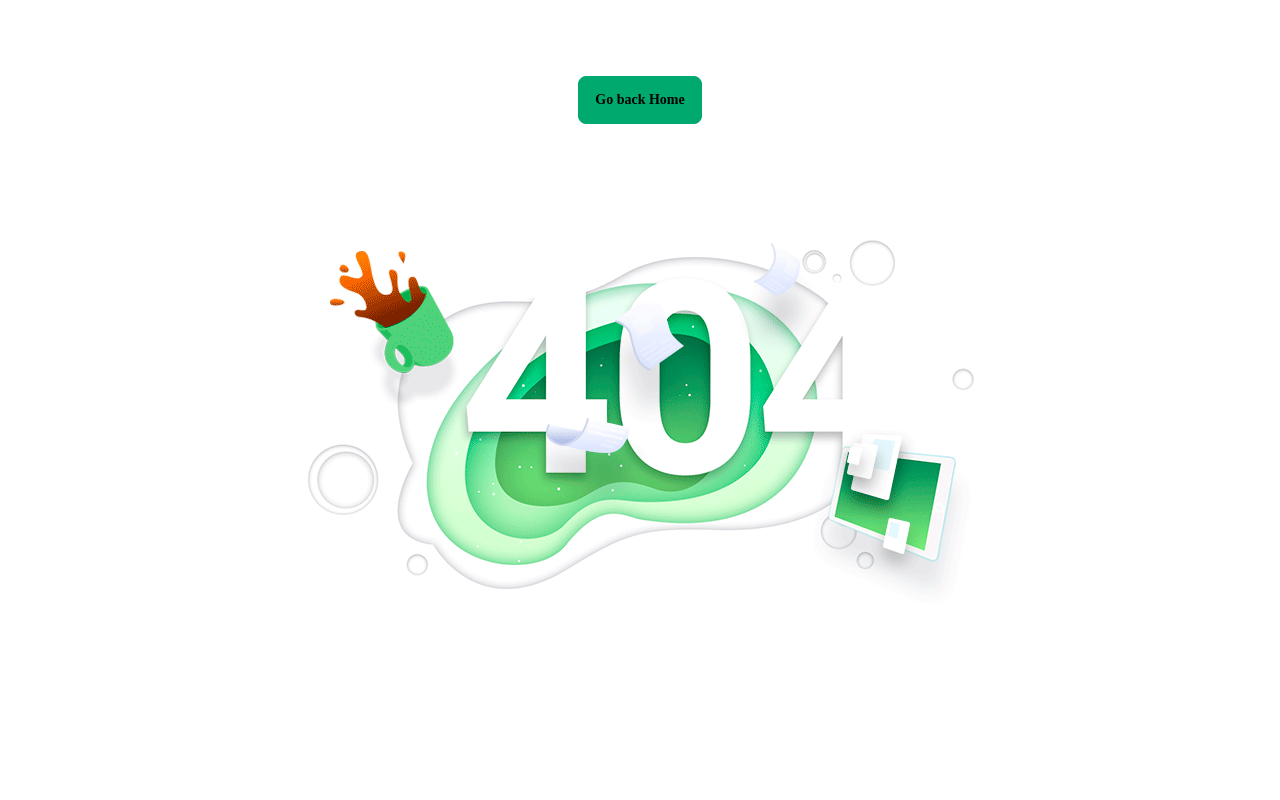
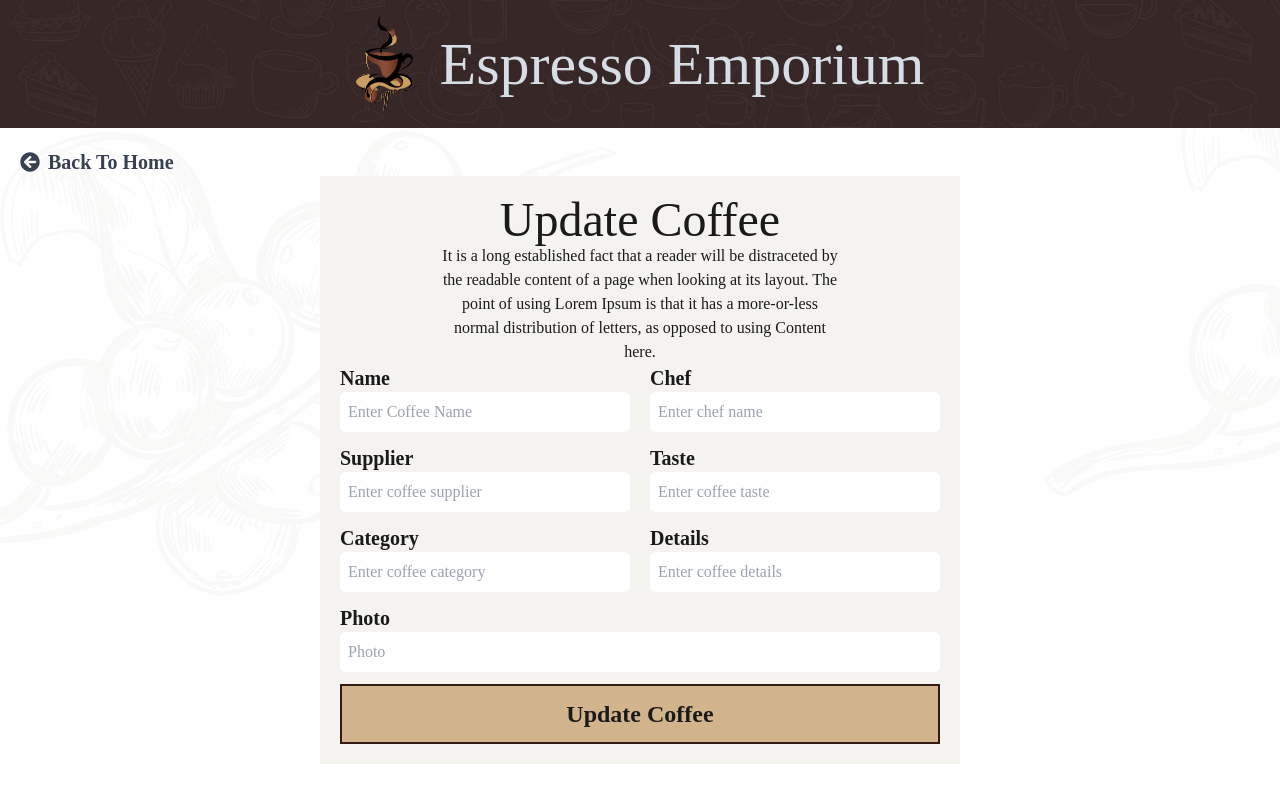
Before and after one commit to itsahadul99/Coffe-Store-Clients, a React (Vite) app: page /updateCoffee in a window 1280 px wide. Before the commit this address had no page. Shown: the top 800 px of the page. Built offline with nearby package versions, Linux system fonts and the light colour scheme; a web font is replaced by a local one.

Commit message:
added popular products, update coffee page, details product page

```diff
--- /dev/null
+++ b/src/components/DetailsProducts.jsx
@@ -0,0 +1,32 @@
+import { FaArrowCircleLeft } from "react-icons/fa";
+import { Link } from "react-router-dom";
+import bg from '../assets/images/more/footerBg.png';
+import coffee from '../assets/images/1.png';
+
+const DetailsProducts = () => {
+    return (
+        <div style={{ backgroundImage: `url(${bg})` }}>
+            <div className="max-w-7xl mx-auto">
+                <Link to="/"><button className='text-[#374151] text-xl font-semibold pl-5 pt-5 flex gap-2 items-center'><FaArrowCircleLeft /> Back To Home</button></Link>
+                <div className="w-full md:w-1/2 mx-auto bg-[#F4F3F0]">
+                    <div className="flex flex-col lg:flex-row items-center justify-center sm:gap-5 lg:gap-10 p-5 md:p-10">
+                        <div>
+                            <img src={coffee} alt="" />
+                        </div>
+                        <div>
+                            <h2 className="text-[#331A15] text-lg md:text-3xl">Details</h2>
+                            <p className="text-[#1B1A1A] font-semibold text-sm lg:text-lg">Name: <span className="text-[#5C5B5B] text-sm font-normal">test</span></p>
+                            <p className="text-[#1B1A1A] font-semibold text-sm lg:text-lg">Chef: <span className="text-[#5C5B5B] text-sm font-normal">test</span></p>
+                            <p className="text-[#1B1A1A] font-semibold text-sm lg:text-lg">Supplier: <span className="text-[#5C5B5B] text-sm font-normal">test</span></p>
+                            <p className="text-[#1B1A1A] font-semibold text-sm lg:text-lg">Taste: <span className="text-[#5C5B5B] text-sm font-normal">test</span></p>
+                            <p className="text-[#1B1A1A] font-semibold text-sm lg:text-lg">Category: <span className="text-[#5C5B5B] text-sm font-normal">test</span></p>
+                            <p className="text-[#1B1A1A] font-semibold text-sm lg:text-lg">Details: <span className="text-[#5C5B5B] text-sm font-normal">test</span></p>
+                        </div>
+                    </div>
+                </div>
+            </div>
+        </div>
+    );
+};
+
+export default DetailsProducts;
--- /dev/null
+++ b/src/components/PopularProducts.jsx
@@ -0,0 +1,40 @@
+import { Link } from 'react-router-dom';
+import firstBg from '../assets/images/more/11.png';
+import coffee from '../assets/images/1.png';
+import { FaEye, FaPen } from 'react-icons/fa';
+import { MdDeleteOutline } from 'react-icons/md';
+const PopularProducts = () => {
+    return (
+        <div style={{ backgroundImage: `url(${firstBg})` }}>
+            <div className="max-w-7xl mx-auto">
+                <div className="text-center py-8 lg:py-16">
+                    <h4 className="text-[#1B1A1A] text-xl my-3">Follow Us Now</h4>
+                    <h1 className="text-[#331A15] text-2xl lg:text-5xl font-bold">Follow on Instagram</h1>
+                    <Link to="/addCoffee"><button className='bg-[#E3B577] border-2 border-[#331A15] px-3 py-1 text-white mt-3'>Add Coffee</button></Link>
+                </div>
+                <div className='grid grid-cols-1 md:grid-cols-2 gap-5 md:gap-8'>
+                    <div className='bg-[#F5F4F1] p-5 rounded-lg'>
+                        <div className='flex flex-col md:flex-row items-center gap-5'>
+                            <img src={coffee} alt="" />
+                            <div className='flex flex-col lg:flex-row justify-around items-center gap-3 md:gap-0 w-full'>
+                                <div>
+                                    <p className="text-[#1B1A1A] font-semibold text-sm lg:text-lg">Name: <span className="text-[#5C5B5B] text-sm font-normal">test</span></p>
+                                    <p className="text-[#1B1A1A] font-semibold text-sm lg:text-lg">Chef: <span className="text-[#5C5B5B] text-sm font-normal">test</span></p>
+                                    <p className="text-[#1B1A1A] font-semibold text-sm lg:text-lg">Supplier: <span className="text-[#5C5B5B] text-sm font-normal">test</span></p>
+                                    <p className="text-[#1B1A1A] font-semibold text-sm lg:text-lg">Taste: <span className="text-[#5C5B5B] text-sm font-normal">test</span></p>
+                                </div>
+                                <div className='flex flex-row md:flex-col gap-3'>
+                                    <Link to="/detailsProducts"><button className='p-2 bg-[#D2B48C] text-white rounded-md'><FaEye /></button></Link>
+                                    <Link to="/updateCoffee"><button className='p-2 bg-[#3C393B] text-white rounded-md'><FaPen /></button></Link>
+                                    <button className='p-2 bg-[#EA4744] text-white rounded-md'><MdDeleteOutline /></button>
+                                </div>
+                            </div>
+                        </div>
+                    </div>
+                </div>
+            </div>
+        </div>
+    );
+};
+
+export default PopularProducts;
--- a/src/pages/AddCoffee.jsx
+++ b/src/pages/AddCoffee.jsx
@@ -1,6 +1,7 @@
 import { Link } from 'react-router-dom';
 import Bg from '../assets/images/more/11.png';
 import Swal from 'sweetalert2'
+import { FaArrowCircleLeft } from 'react-icons/fa';
 const AddCoffee = () => {
     const handleAddCoffee = e => {
         e.preventDefault()
@@ -38,7 +39,7 @@ const AddCoffee = () => {
     }
     return (
         <div className='min-h-[calc(100vh-120px)]' style={{ backgroundImage: `url(${Bg})` }}>
-            <Link to="/"><button className='text-[#374151] text-xl font-semibold pl-5 pt-5'>Back To Home</button></Link>
+            <Link to="/"><button className='text-[#374151] text-xl font-semibold pl-5 pt-5 flex gap-2 items-center'><FaArrowCircleLeft /> Back To Home</button></Link>
             <div className=' w-1/2 mx-auto text-[#1B1A1A]'>
                 <div className='bg-[#F4F3F0] p-5'>
                     <div className='text-center '>
--- a/src/pages/ErrorPage.jsx
+++ b/src/pages/ErrorPage.jsx
@@ -1,11 +1,14 @@
 import { Link } from "react-router-dom";
 import Errorgif from '../assets/images/404/404.gif';
+import { FaArrowCircleLeft } from "react-icons/fa";
 
 const ErrorPage = () => {
     return (
-        <div className="flex flex-col justify-center items-center min-h-screen">
-            <Link to ="/"><button className="btn btn-success">Go back Home</button></Link>
-            <img src={Errorgif}  />
+        <div className="flex flex-col justify-center items-center min-h-screen bg-white">
+            <div>
+                <Link to="/"><button className='text-[#374151] text-xl font-semibold  p-3 flex gap-2 items-center bg-[#D2B48C]'><FaArrowCircleLeft /> Back To Home</button></Link>
+                <img src={Errorgif} />
+            </div>
         </div>
     );
 };
--- a/src/pages/Home.jsx
+++ b/src/pages/Home.jsx
@@ -5,9 +5,10 @@ import quality from '../assets/images/icons/2.png';
 import pure from '../assets/images/icons/3.png';
 import rosting from '../assets/images/icons/4.png';
 import FollowUs from "../components/FollowUs";
+import PopularProducts from "../components/PopularProducts";
 const Home = () => {
-    const coffees = useLoaderData()
-    // console.log(coffees);
+    const loadedCoffees = useLoaderData()
+    console.log(loadedCoffees);
     return (
         <div>
             <div className="hero min-h-[calc(100vh-280px)]" style={{ backgroundImage: `url(${bannderBg})` }}>
@@ -48,6 +49,7 @@ const Home = () => {
                 </div>
                 </div>
             </div>
+            <PopularProducts loadedCoffees={loadedCoffees} />
             <FollowUs />
         </div>
     );
--- a/src/pages/UpdateCoffee.jsx
+++ b/src/pages/UpdateCoffee.jsx
@@ -1,9 +1,58 @@
-const UpdateCoffe = () => {
+import { FaArrowCircleLeft } from "react-icons/fa";
+import { Link } from "react-router-dom";
+import Bg from '../assets/images/more/11.png';
+
+const UpdateCoffee = () => {
     return (
-        <div>
-            <h2>Update coffe</h2>
+        <div className='min-h-[calc(100vh-120px)]' style={{ backgroundImage: `url(${Bg})` }}>
+            <Link to="/"><button className='text-[#374151] text-xl font-semibold pl-5 pt-5 flex gap-2 items-center'><FaArrowCircleLeft /> Back To Home</button></Link>
+            <div className=' w-1/2 mx-auto text-[#1B1A1A]'>
+                <div className='bg-[#F4F3F0] p-5'>
+                    <div className='text-center '>
+                        <h1 className='text-2xl lg:text-5xl'>Update Coffee</h1>
+                        <p className='w-2/3 mx-auto'>It is a long established fact that a reader will be distraceted by the readable content of a page when looking at its layout. The point of using Lorem Ipsum is that it has a more-or-less normal distribution of letters, as opposed to using Content here.</p>
+                    </div>
+                    <form  className="mx-auto font-semibold space-y-3 ">
+                        <div className='flex justify-between items-center gap-5'>
+                            <div className='flex-1'>
+                                <label className="text-xl">Name</label>
+                                <input type="text" name='name' placeholder="Enter Coffee Name" className="w-full rounded-md p-2 bg-white font-normal" />
+                            </div>
+                            <div className='flex-1'>
+                                <label className="text-xl">Chef</label>
+                                <input type="text" name='chef' placeholder="Enter chef name" className="w-full rounded-md p-2 bg-white font-normal" />
+                            </div>
+                        </div>
+                        <div className='flex justify-between items-center gap-5'>
+                            <div className='flex-1'>
+                                <label className="text-xl">Supplier</label>
+                                <input type="text" name='supplier' placeholder="Enter coffee supplier" className="w-full rounded-md p-2 bg-white font-normal" />
+                            </div>
+                            <div className='flex-1'>
+                                <label className="text-xl">Taste</label>
+                                <input type="text" name='taste' placeholder="Enter coffee taste" className="w-full rounded-md p-2 bg-white font-normal" />
+                            </div>
+                        </div>
+                        <div className='flex justify-between items-center gap-5'>
+                            <div className='flex-1'>
+                                <label className="text-xl">Category</label>
+                                <input type="text" name='category' placeholder="Enter coffee category" className="w-full rounded-md p-2 bg-white font-normal" />
+                            </div>
+                            <div className='flex-1'>
+                                <label className="text-xl">Details</label>
+                                <input type="text" name='details' placeholder="Enter coffee details" className="w-full rounded-md p-2 bg-white font-normal" />
+                            </div>
+                        </div>
+                        <div>
+                            <label className="text-xl">Photo</label>
+                            <input type="text" name='photo' placeholder="Photo" className="w-full rounded-md p-2 bg-white font-normal" />
+                        </div>
+                        <input type='submit' value='Update Coffee' className='text-center w-full border-2 text-2xl border-[#331A15] bg-[#D2B48C] p-3'></input>
+                    </form>
+                </div>
+            </div>
         </div>
     );
 };
 
-export default UpdateCoffe;
+export default UpdateCoffee;
```
Also changed, not shown: src/routes/Router.jsx (+7 -2 lines), src/components/FollowUs.jsx (indentation only).
